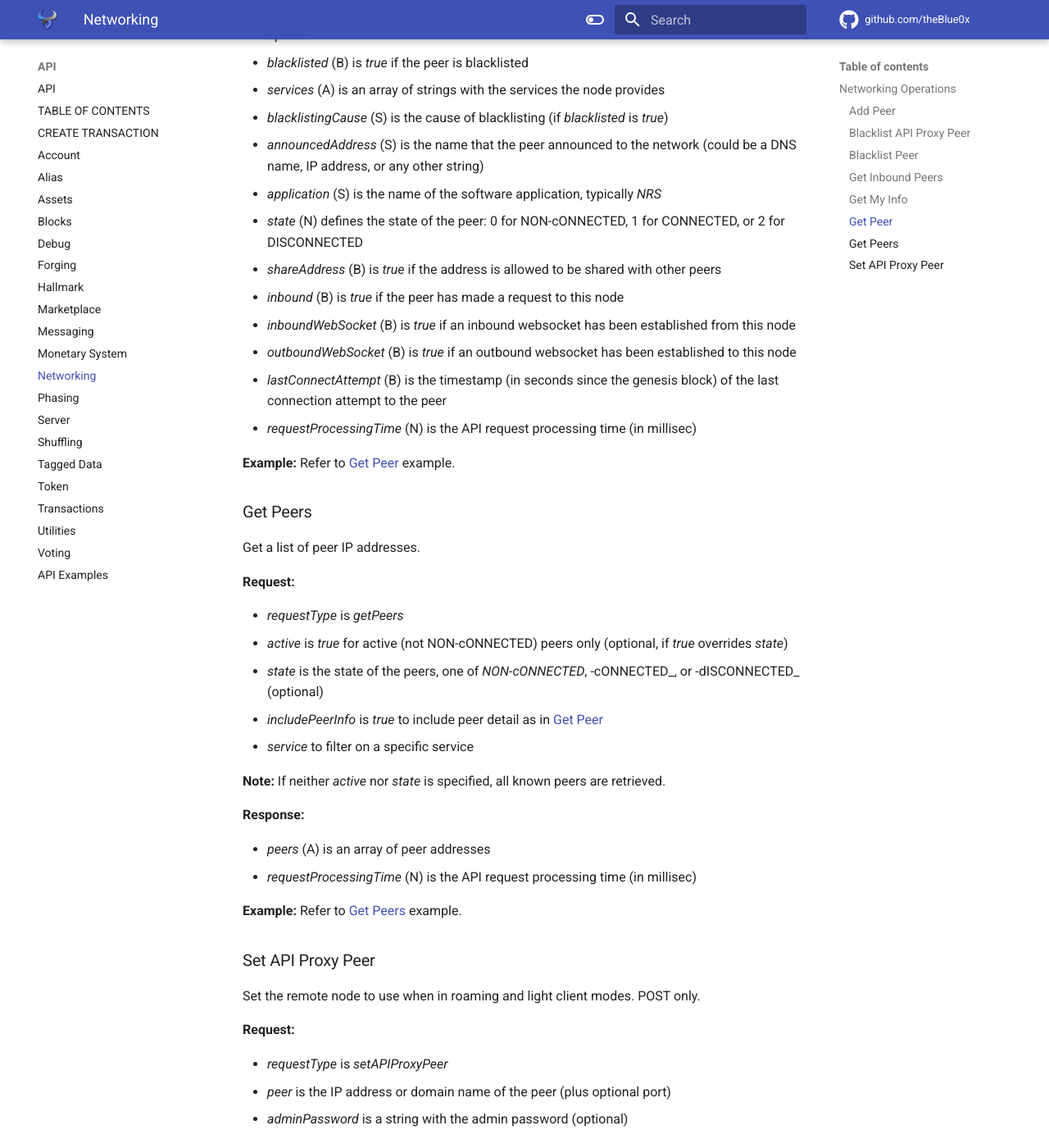
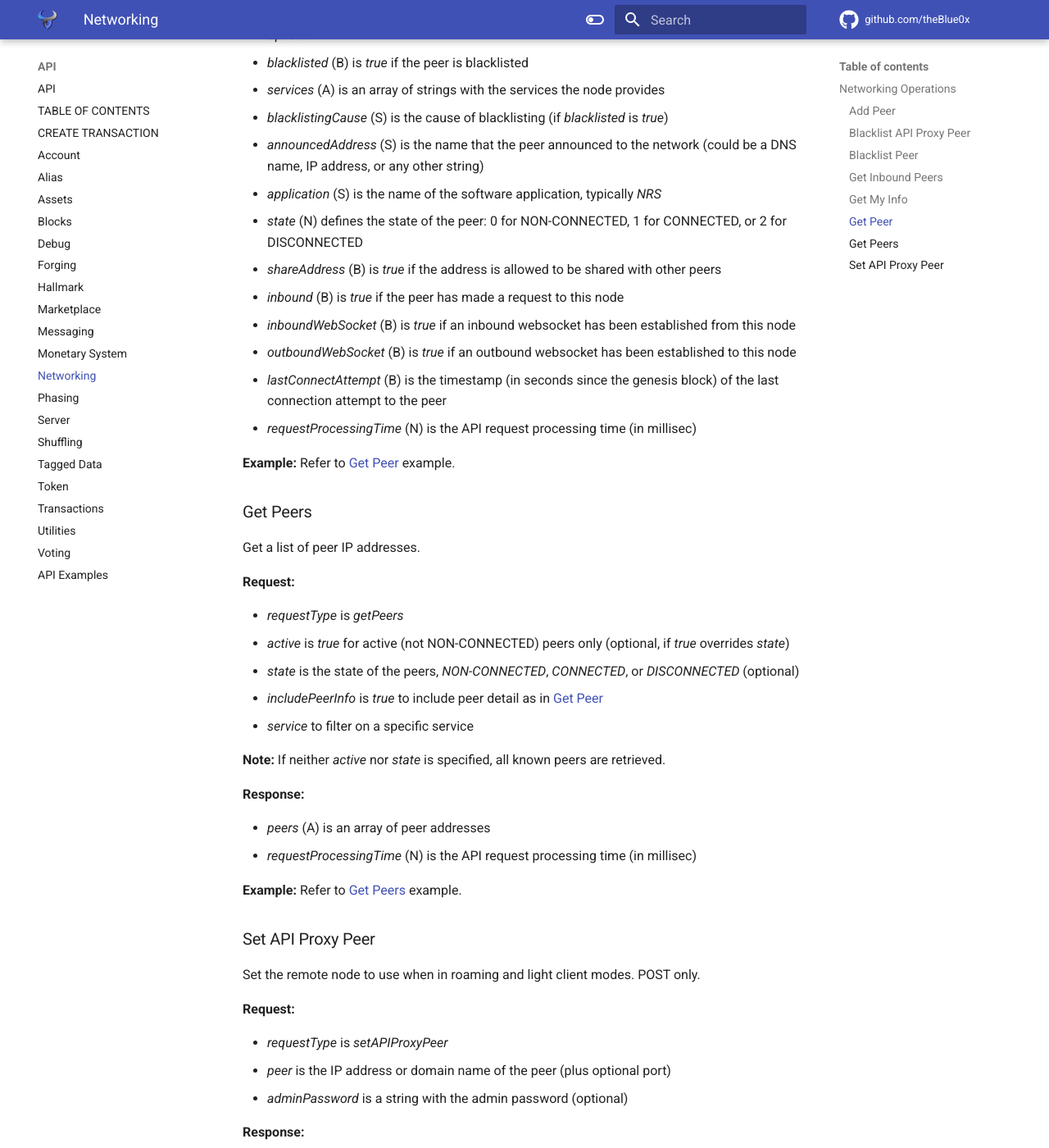
Before and after one commit to theBlue0x/docs, an MkDocs documentation site: the page built from docs/api/networking.md, in a window 1280 px wide and 1400 px high, scrolled down 2777 px. Shown: the whole window at 82% size. Built offline with MkDocs 1.6.1 and Material for MkDocs 9.7.7, drawn with Linux system fonts in a browser that asks for light colours.

Commit message:
Update networking.md

```diff
--- a/docs/api/networking.md
+++ b/docs/api/networking.md
@@ -105,7 +105,7 @@
 *   _blacklistingCause_ (S) is the cause of blacklisting (if _blacklisted_ is _true_)
 *   _announcedAddress_ (S) is the name that the peer announced to the network (could be a DNS name, IP address, or any other string)
 *   _application_ (S) is the name of the software application, typically _NRS_
-*   _state_ (N) defines the state of the peer: 0 for NON\-cONNECTED, 1 for CONNECTED, or 2 for DISCONNECTED
+*   _state_ (N) defines the state of the peer: 0 for NON-CONNECTED, 1 for CONNECTED, or 2 for DISCONNECTED
 *   _shareAddress_ (B) is _true_ if the address is allowed to be shared with other peers
 *   _inbound_ (B) is _true_ if the peer has made a request to this node
 *   _inboundWebSocket_ (B) is _true_ if an inbound websocket has been established from this node
@@ -122,8 +122,8 @@
 **Request:**
 
 *   _requestType_ is _getPeers_
-*   _active_ is _true_ for active (not NON\-cONNECTED) peers only (optional, if _true_ overrides _state_)
-*   _state_ is the state of the peers, one of _NON\-cONNECTED_, -cONNECTED_, or -dISCONNECTED_ (optional)
+*   _active_ is _true_ for active (not NON-CONNECTED) peers only (optional, if _true_ overrides _state_)
+*   _state_ is the state of the peers, _NON-CONNECTED_, _CONNECTED_, or _DISCONNECTED_ (optional)
 *   _includePeerInfo_ is _true_ to include peer detail as in [Get Peer](#get-peer "The Blue0x API")
 *   _service_ to filter on a specific service
 
```
